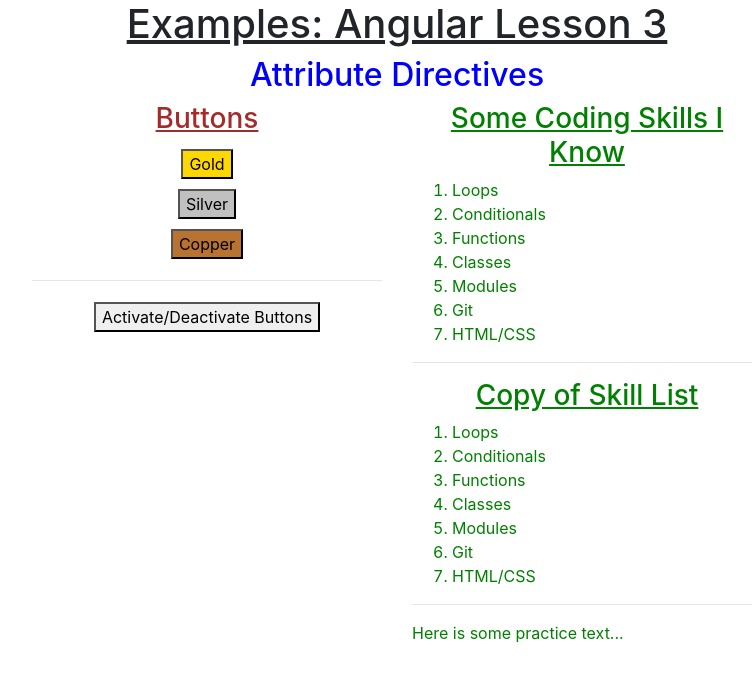
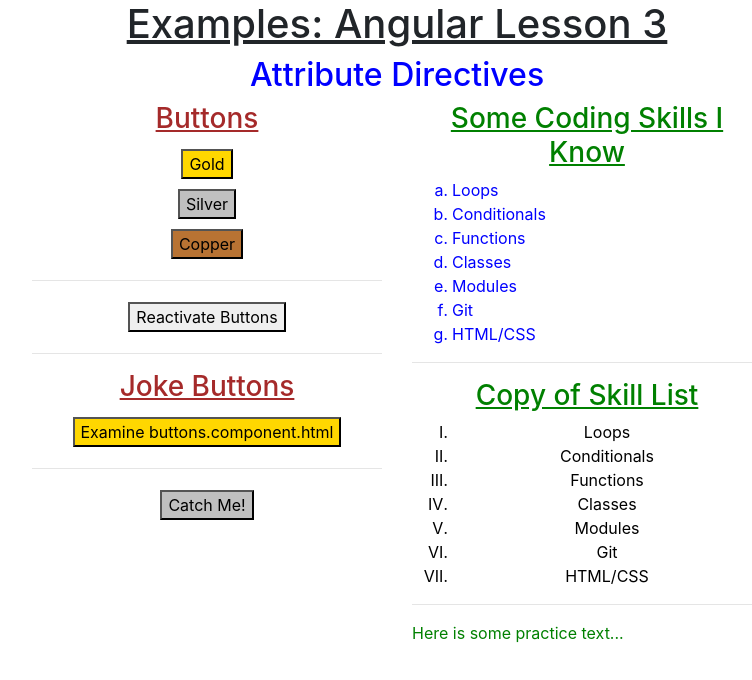
Before and after one commit to LaunchCodeEducation/angular-lc101-projects, an Angular app in the folder lesson3/examples/: page / in a window 1280 px wide. Shown: the top 680 px of the page, without its empty margins (243-995 px from the left). Built offline with nearby package versions, Linux system fonts and the light colour scheme.

Commit message:
finished examples

```diff
--- a/lesson3/examples/src/app/buttons/buttons.component.html
+++ b/lesson3/examples/src/app/buttons/buttons.component.html
@@ -1,7 +1,20 @@
 <div class="buttons">
    <h3>{{buttonHeading}}</h3>
-   <button class="gold">Gold</button> <br>
-   <button class="silver">Silver</button> <br>
-   <button class="copper">Copper</button> <hr>
-   <button>Activate/Deactivate Buttons</button>
+   <button [class.gold]="buttonState[0]" [disabled]="!buttonState[0]" (click)="buttonState[0] = false">Gold</button> <br>
+   <button [class.silver]="buttonState[1]" [disabled]="!buttonState[1]" (click)="buttonState[1] = false">Silver</button> <br>
+   <button [class.copper]="buttonState[2]" [disabled]="!buttonState[2]" (click)="buttonState[2] = false">Copper</button> <hr>
+   <button (click)="reactivateButtons()">Reactivate Buttons</button>
 </div>
+<hr>
+
+<div class="buttons">
+   <h3>Joke {{buttonHeading}}</h3>
+   <div (mouseout)="active = true">
+      <button [class.gold]="active" [disabled]="!active" (mouseover)="active = false">Examine buttons.component.html</button>
+   </div>
+
+   <hr>
+   <div [align]="location" (mouseover)="location = shiftLocation(location)">
+      <button class="silver">Catch Me!</button>
+   </div>
+</div>
--- a/lesson3/examples/src/app/buttons/buttons.component.ts
+++ b/lesson3/examples/src/app/buttons/buttons.component.ts
@@ -7,10 +7,25 @@
 })
 export class ButtonsComponent implements OnInit {
    buttonHeading: string = "Buttons"
-   inactive: boolean = false;
+   active: boolean = true;
+   buttonState: boolean[] = [true, true, true];
+   location: string = 'center';
 
    constructor() { }
 
    ngOnInit() { }
 
+   reactivateButtons() {
+      for ( let i = 0; i < this.buttonState.length; i++) {
+         this.buttonState[i] = true;
+      }
+      return this.buttonState;
+   }
+
+   shiftLocation(oldLocation: string) {
+      while (this.location === oldLocation) {
+         this.location = ['left', 'right', 'center'][Math.floor(Math.random() * 3)];
+      }
+      return this.location;
+   }
 }
--- a/lesson3/examples/src/app/skill-set/skill-set.component.css
+++ b/lesson3/examples/src/app/skill-set/skill-set.component.css
@@ -6,3 +6,14 @@
 .skills {
    color: green;
 }
+
+.ol-style {
+   color: black;
+   text-align: center;
+   list-style-type: upper-roman;
+}
+
+.p-style {
+   color: red;
+   text-align: right;
+}
--- a/lesson3/examples/src/app/skill-set/skill-set.component.html
+++ b/lesson3/examples/src/app/skill-set/skill-set.component.html
@@ -1,13 +1,13 @@
 <div class="skills">
    <h3>{{listHeading}}</h3>
-   <ol>
+   <ol [style.color] = "alternateColor" [type] = "bulletType">
       <li *ngFor="let skill of skills">{{skill}}</li>
    </ol>
    <hr>
    <h3>Copy of Skill List</h3>
-   <ol>
-      <li *ngFor="let skill of skills">{{skill}}</li>
+   <ol [class.ol-style] = "changeColor">
+      <li (click)="changeColor = !changeColor" *ngFor="let skill of skills">{{skill}}</li>
    </ol>
    <hr>
-   <p>Here is some practice text...</p>
+   <p [class.p-style] = "!changeColor" (mouseover) = "changeColor = !changeColor">Here is some practice text...</p>
 </div>
--- a/lesson3/examples/src/app/skill-set/skill-set.component.ts
+++ b/lesson3/examples/src/app/skill-set/skill-set.component.ts
@@ -8,8 +8,8 @@
 export class SkillSetComponent implements OnInit {
    listHeading: string = 'Some Coding Skills I Know';
    skills: string[] = ['Loops', 'Conditionals', 'Functions', 'Classes', 'Modules', 'Git', 'HTML/CSS'];
-   alternateColor: string = 'black';
-   bulletType: string = 'A';
+   alternateColor: string = 'blue';
+   bulletType: string = 'a';
    changeColor: boolean = true;
 
    constructor() { }
```
Also changed, not shown: 1 other file (tests, documents, lock files or other folders).
